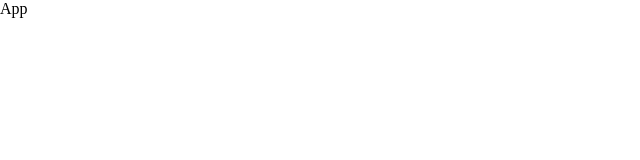
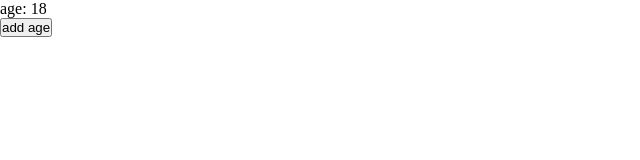
Before and after one commit to Nurislam-React-Developer/web-grade-lessons, a React (Vite) app: page / in a window 1280 px wide. Shown: the top 160 px of the page, without its empty margins (0-640 px from the left). Built offline with nearby package versions, Linux system fonts and the light colour scheme.

Commit message:
feat: implement HomePage and Child components

```diff
--- a/src/App.jsx
+++ b/src/App.jsx
@@ -1,8 +1,11 @@
 import React from 'react'
+import HomePage from './pages/HomePage'
 
 const App = () => {
   return (
-    <div>App</div>
+    <div>
+      <HomePage/>
+    </div>
   )
 }
 
--- /dev/null
+++ b/src/components/Child.jsx
@@ -0,0 +1,16 @@
+import React from 'react'
+import { useState } from 'react';
+
+const Child = (props) => {
+  const [userAge, setUserAge] = useState(18);
+
+
+  return (
+		<div>
+			<p>age: {userAge}</p>
+      <button onClick={() => setUserAge(userAge + 1)}>add age</button>
+		</div>
+	);
+}
+
+export default Child
--- /dev/null
+++ b/src/pages/HomePage.jsx
@@ -0,0 +1,19 @@
+import React from 'react'
+import Child from '../components/Child'
+
+const HomePage = () => {
+
+  const userProps = {
+    name: 'John Doe',
+    age: 30,
+    height: 178
+  }
+
+  return (
+    <div>
+      <Child {...userProps}/>
+    </div>
+  )
+}
+
+export default HomePage
```
